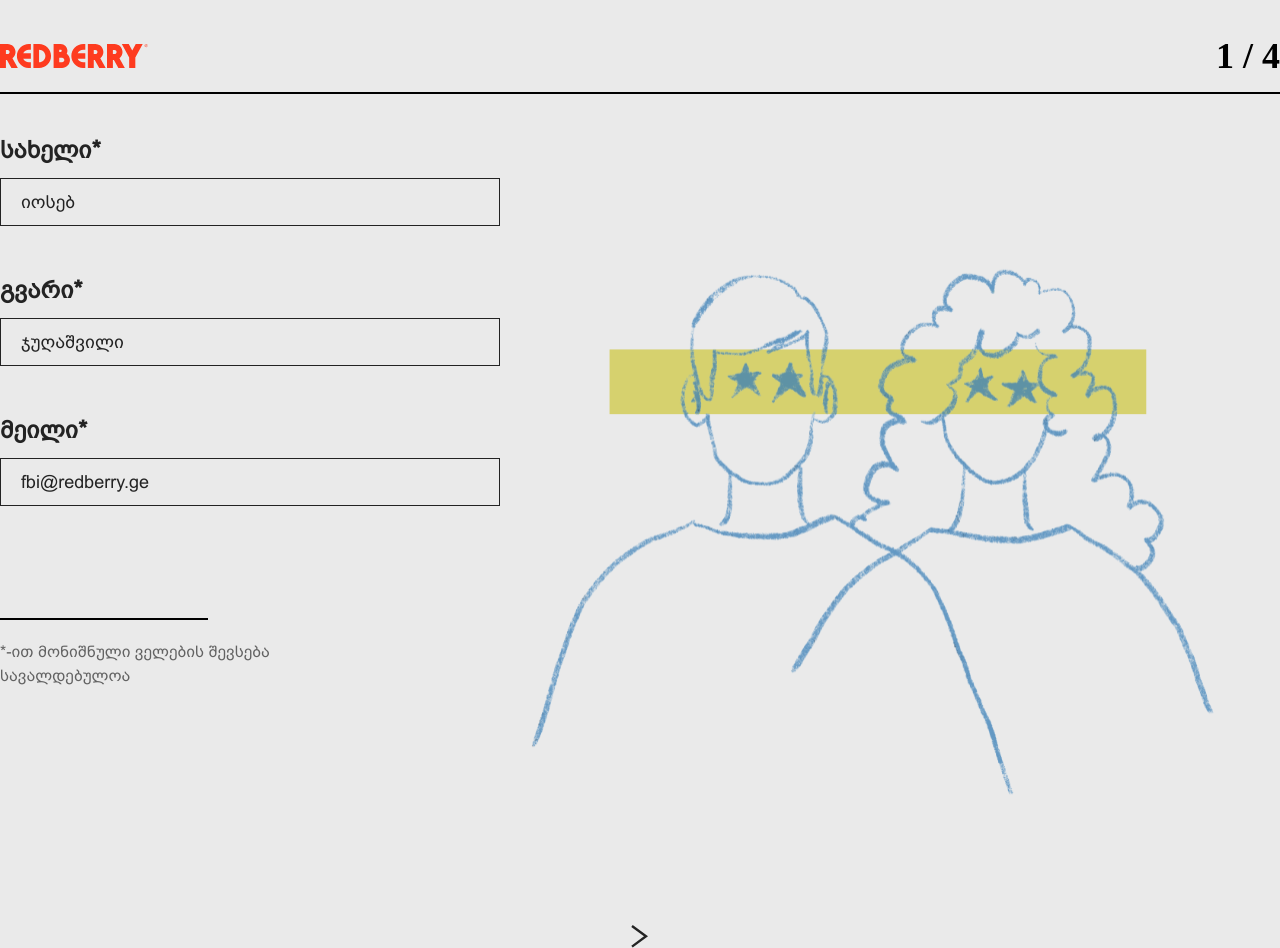
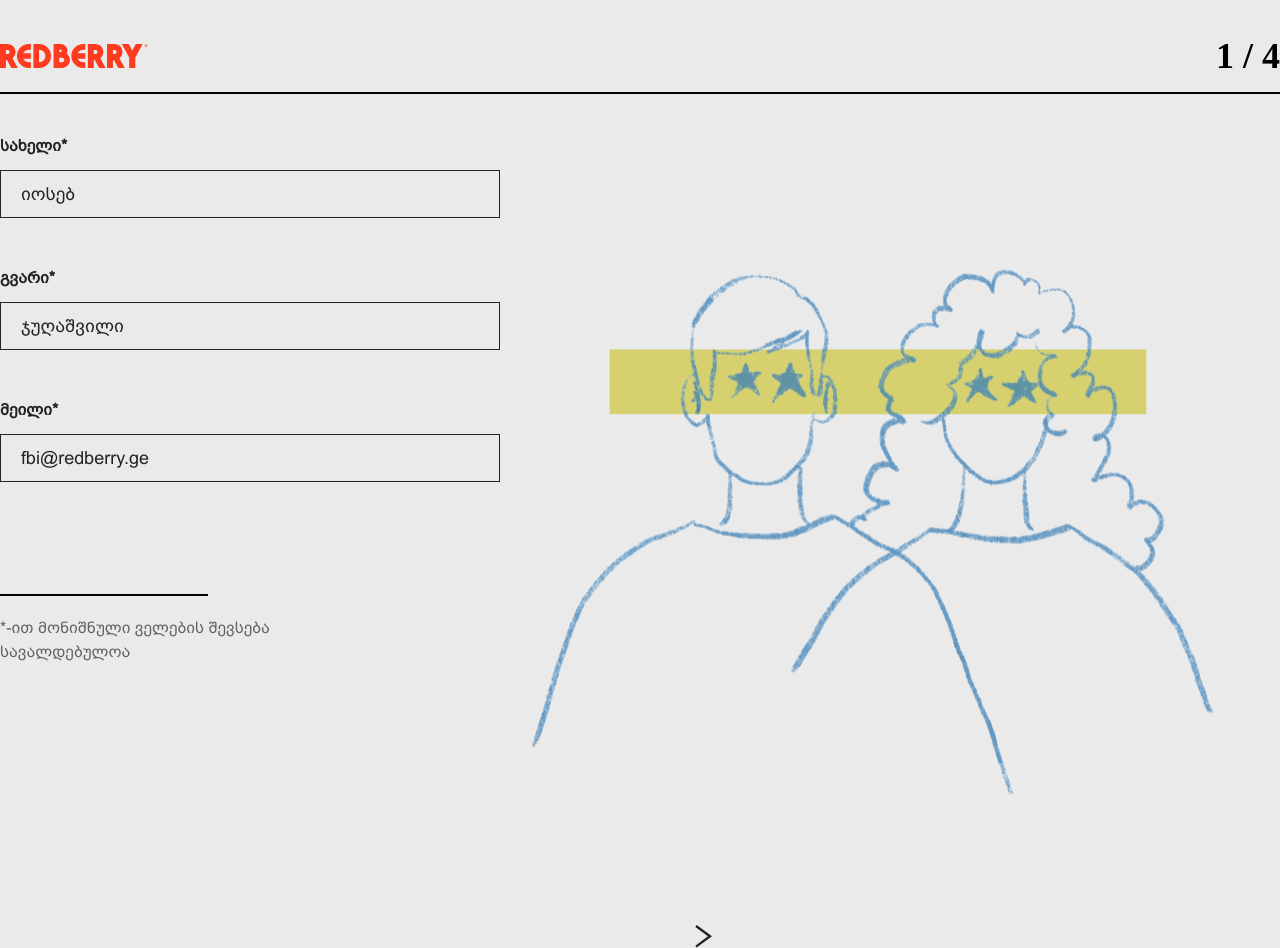
Before and after one commit to Papika0/Covid-Questionary, a Vue app: page /identification in a window 1280 px wide. Shown: the part 60-1008 px from the top of the page. Built offline with nearby package versions, Linux system fonts and the light colour scheme.

Commit message:
feat - install vee-validate /refactor validation

```diff
--- a/package.json
+++ b/package.json
@@ -10,6 +10,8 @@
     "format": "prettier --write src/"
   },
   "dependencies": {
+    "@vee-validate/rules": "^4.9.4",
+    "vee-validate": "^4.9.4",
     "vue": "^3.3.2",
     "vue-router": "^4.2.0",
     "vuex": "^4.0.2"
--- a/src/components/form/InputField.vue
+++ b/src/components/form/InputField.vue
@@ -1,45 +1,38 @@
 <template>
-    <div class="flex flex-col w-500">
-        <label for={{name}} class=" font-bold text-2xl text-primary mb-3">{{ label }}</label>
-        <input type="text" :placeholder="placeholder" name={{name}} v-model="value" @input="validate"
-            class="h-12 bg-primary border-0.8 border-primary pl-5 placeholder:text-primary text-lg">
-        <p v-if="error" class="text-red-500 mt-2">{{ error }}</p>
+    <div class="flex flex-col">
+        <label :for="name" class=" font-bold text-header text-primary mb-3">{{ label }}</label>
+        <Field :type="textType" :placeholder="placeholder" :name="name" :value="oldValue" :rules="rules" :label="label"
+            class="h-12 bg-primary border-0.8 border-primary pl-5 placeholder:text-primary text-lg w-500"
+            @input="updateFormData({ field: name, value: $event.target.value })" />
+        <ErrorMessage :name="name" class="text-red-500 mt-2 pl-5 text-sm" />
     </div>
 </template>
 
 <script>
+import { Field, ErrorMessage } from 'vee-validate';
+import { mapMutations } from 'vuex';
+
 export default {
+    components: {
+        Field,
+        ErrorMessage
+    },
     props: {
         label: String,
         placeholder: String,
         name: String,
         oldValue: String,
-        type: {
+        textType: {
             type: String,
             default: "text"
+        },
+        rules: {
+            type: String,
+            default: "required|min:2"
         }
     },
-    data() {
-        return {
-            value: "" || this.oldValue,
-            error: "",
-        };
+    methods: {
+        ...mapMutations('form', ['updateFormData']),
     },
-    methods: {
-        validate() {
-            const emailPattern = /^[A-Za-z0-9._%+-]+@[A-Za-z0-9.-]+\.[A-Za-z]{2,}$/;
-            const redberryPattern = /@redberry\.ge$/;
-            this.error = "";
-
-            if (this.value.length < 2) {
-                this.error = `${this.label.slice(0, -1)}ს ველი უნდა შედგებოდეს მინიმუმ 2 სიმბოლოსგან`;
-            } else if (this.type === "email" && !emailPattern.test(this.value)) {
-                this.error = "თქვენ მიერ შეყვანილი მეილი არასწორია";
-            } else if (this.type === "email" && !redberryPattern.test(this.value)) {
-                this.error = "გთხოვთ დარეგისტრირდეთ Redberry-ს მეილით (youremail@redberry.ge)";
-            }
-        }
-    },
-
 };
 </script>
--- /dev/null
+++ b/src/config/vee-validate/rules.js
@@ -0,0 +1,31 @@
+import { defineRule } from 'vee-validate';
+
+defineRule('required', (value, _ , context) => {
+    if (!value) {
+      return `გთხოვთ შეავსოთ ${context.label.slice(0, -1)}ს ველი`;
+    }
+    return true;
+  });
+
+defineRule('min', (value, length, context) => {
+    if (value && value.length < length) {
+      return `${context.label.slice(0, -1)}ს ველი უნდა შედგებოდეს მინიმუმ ${length} სიმბოლოსგან`;
+    }
+    return true;
+  });
+
+  defineRule('email', (value) => {
+    const emailPattern = /^[^\s@]+@[^\s@]+\.[^\s@]+$/;
+    if (value && !emailPattern.test(value)) {
+      return 'თქვენ მიერ შეყვანილი მეილი არასწორია';
+    }
+    return true;
+  });
+
+  defineRule('redberry_ge', (value) => {
+    const redberryPattern = /@redberry\.ge$/;
+    if (value && !redberryPattern.test(value)) {
+      return 'გთხოვთ დარეგისტრირდეთ Redberry-ს მეილით (youremail@redberry.ge)';
+    }
+    return true;
+  });
--- a/src/main.js
+++ b/src/main.js
@@ -5,6 +5,7 @@ import { createApp } from 'vue'
 import App from './App.vue'
 import router from './router'
 import { store } from './store'
+import "./config/vee-validate/rules";
 
 const app = createApp(App)
 
--- a/src/views/Identification.vue
+++ b/src/views/Identification.vue
@@ -1,14 +1,12 @@
 <template>
     <FormLayout :page=1>
+        <Form @submit="onSubmit">
             <div class="flex flex-row justify-between">
                 <div class="flex flex-col mt-10 gap-12">
-                <InputField label="სახელი*" placeholder="იოსებ" name="name" ref="nameField" :oldValue="formData.name"
-                    @input="updateFormData({ field: 'name', value: $event.target.value })" />
-                <InputField label="გვარი*" placeholder="ჯუღაშვილი" name="surname" ref="surnameField"
-                    @input="updateFormData({ field: 'surname', value: $event.target.value })"
-                    :oldValue="formData.surname" />
-                <InputField label="მეილი*" placeholder="fbi@redberry.ge" name="email" type="email" ref="emailField"
-                    @input="updateFormData({ field: 'email', value: $event.target.value })" :oldValue="formData.email" />
+                    <InputField label="სახელი*" placeholder="იოსებ" name="name" :oldValue="formData.name" />
+                    <InputField label="გვარი*" placeholder="ჯუღაშვილი" name="surname" :oldValue="formData.surname" />
+                    <InputField label="მეილი*" placeholder="fbi@redberry.ge" name="email" type="email"
+                        rules="required|email|redberry_ge" :oldValue="formData.email" />
                     <div class="mt-16">
                         <hr class="border-0.8 border-black w-5/12 mb-5">
                         <p class="text-my-grey">*-ით მონიშნული ველების შევსება <br> სავალდებულოა</p>
@@ -16,7 +14,10 @@
                 </div>
                 <SecondPagePhoto />
             </div>
-        <NextArrow class="mx-auto" @click="submitAndNext" />
+            <button @click="submitAndNext" class="mx-auto flex pl-32">
+                <NextArrow />
+            </button>
+        </Form>
     </FormLayout>
 </template>
 
@@ -26,24 +27,20 @@ import FormLayout from '@/components/layouts/FormLayout.vue';
 import SecondPagePhoto from '@/components/icons/SecondPagePhoto.vue';
 import InputField from '@/components/form/InputField.vue';
 import NextArrow from '@/components/icons/NextArrow.vue';
+import { Form } from 'vee-validate';
 
 export default {
     components: {
         FormLayout,
         SecondPagePhoto,
         InputField,
-        NextArrow
+        NextArrow,
+        Form
     },
     methods: {
         ...mapMutations('form', ['updateFormData', 'getDataFromLocalStorage']),
-        submitAndNext() {
-            this.$refs.nameField.validate();
-            this.$refs.surnameField.validate();
-            this.$refs.emailField.validate();
-
-            if (!this.$refs.nameField.error && !this.$refs.surnameField.error && !this.$refs.emailField.error) {
+        onSubmit() {
             this.$router.push('/covid-questions');
-            }
         }
     },
     computed: {
```
Also changed, not shown: 1 other file (tests, documents, lock files or other folders). Lines whose indentation alone changed are shown as unchanged.
